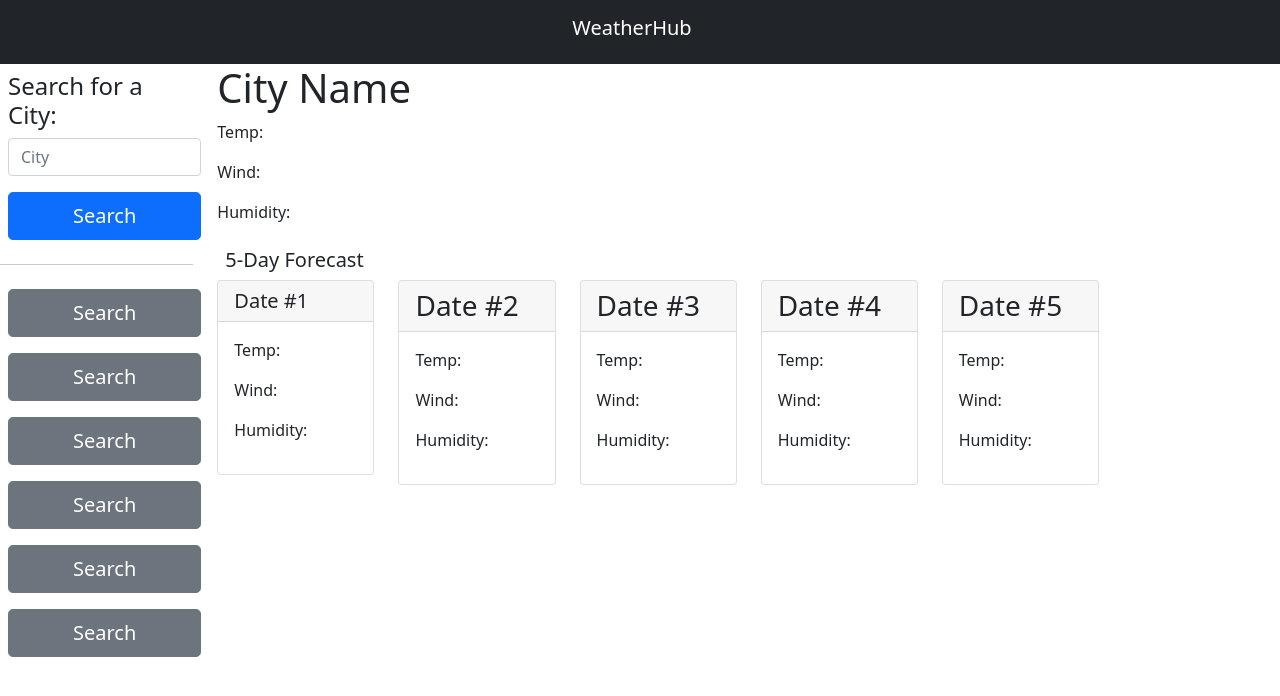
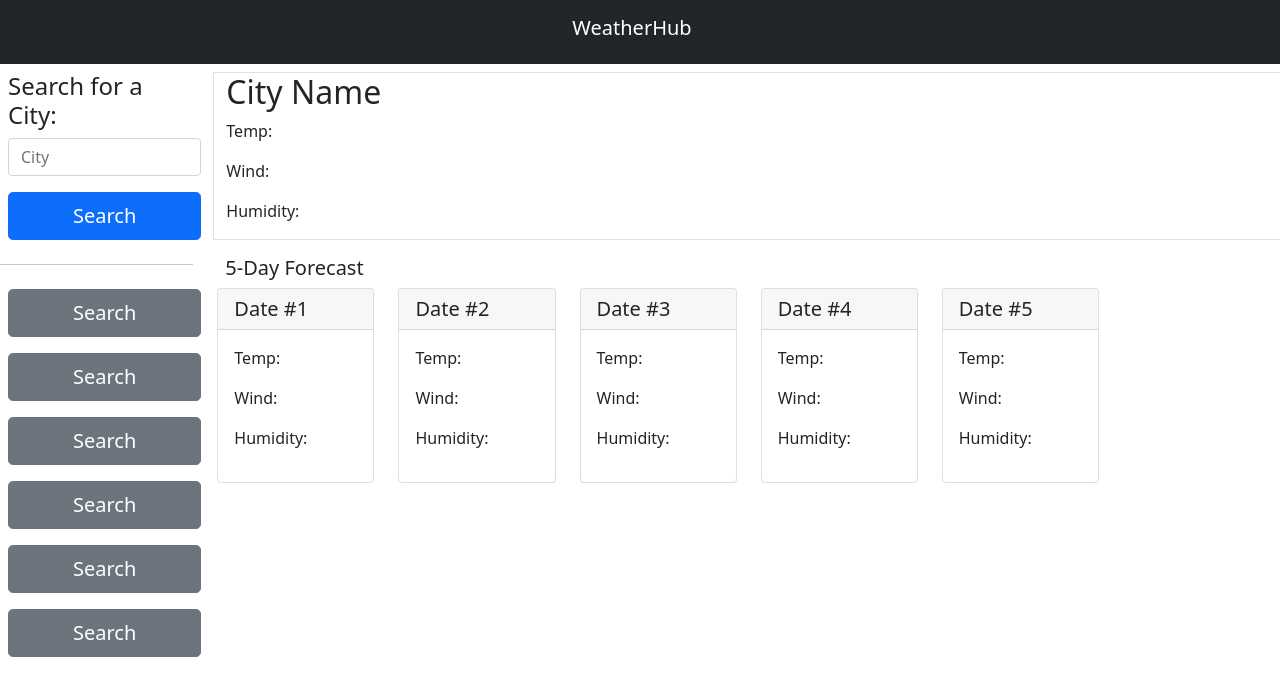
Before and after one commit to jeffreyvicente/06-CityCast, a plain HTML site: page index.html in a window 1280 px wide. Drawn offline with nearby package versions, Linux system fonts and the light colour scheme.

Commit message:
Made changes to HTML. Added event listener

```diff
--- a/assets/scripts/script.js
+++ b/assets/scripts/script.js
@@ -0,0 +1,12 @@
+var searchButton = document.querySelector("#search-button");
+
+
+
+
+
+
+
+searchButton.addEventListener("click", function(){
+
+    console.log("Search button has been clicked!");
+})
--- a/index.html
+++ b/index.html
@@ -5,6 +5,7 @@
     <meta http-equiv="X-UA-Compatible" content="IE=edge">
     <meta name="viewport" content="width=device-width, initial-scale=1.0">
 
+    <!-- Bootstrap resources linked to html-->
     <link
     href="https://cdn.jsdelivr.net/npm/bootstrap@5.1.3/dist/css/bootstrap.min.css"
     rel="stylesheet"
@@ -26,9 +27,9 @@
         <div class="row">
           <div class="col-sm-12 col-lg-2">
             <h4 class="m-2">Search for a City: </h4>
-            <input type="password" class="form-control m-2" id="inputPassword2" placeholder="City"></input>
+            <input type="password" class="form-control m-2" id="search-field" placeholder="City"></input>
 
-            <button type="button" class="btn btn-primary m-2 btn-lg btn-block w-100">Search</button>
+            <button type="button" id="search-button" class="btn btn-primary m-2 btn-lg btn-block w-100">Search</button>
             <hr class=" w-100">
 
             <button type="button" class="btn btn-secondary m-2 btn-lg btn-block w-100">Search</button>
@@ -47,8 +48,8 @@
               <div class="row align-items-end">
 
               <!-- Uses a combination of col-* values to make full-size on small devices and half-size on medium or larger devices -->
-                <div class="col-12 ">
-                  <h1>City Name</h1>
+                <div class="border m-2 col-12 ">
+                  <h2>City Name</h2>
                   <p>Temp: </p>
                   <p>Wind: </p>
                   <p>Humidity: </p>
@@ -81,9 +82,9 @@
                   </div>
                   <div class="col-12 col-sm-6 col-lg-2 mb-3">
                     <div class="card">
-                      <h3 class="card-header">
+                      <h5 class="card-header">
                         Date #2
-                      </h3>
+                      </h5>
                       <div class="card-body">
                         <p>Temp: </p>
                         <p>Wind: </p>
@@ -94,9 +95,9 @@
                   </div>
                   <div class="col-12 col-sm-6 col-lg-2 mb-3">
                     <div class="card">
-                      <h3 class="card-header">
+                      <h5 class="card-header">
                         Date #3
-                      </h3>
+                      </h5>
                       <div class="card-body">
                         <p>Temp: </p>
                         <p>Wind: </p>
@@ -107,9 +108,9 @@
                   </div>
                   <div class="col-12 col-sm-6 col-lg-2 mb-3">
                     <div class="card">
-                      <h3 class="card-header">
+                      <h5 class="card-header">
                         Date #4
-                      </h3>
+                      </h5>
                       <div class="card-body">
                         <p>Temp: </p>
                         <p>Wind: </p>
@@ -121,9 +122,9 @@
 
                   <div class="col-12 col-sm-6 col-lg-2 ">
                     <div class="card">
-                      <h3 class="card-header">
+                      <h5 class="card-header">
                         Date #5
-                      </h3>
+                      </h5>
                       <div class="card-body">
                         <p>Temp: </p>
                         <p>Wind: </p>
@@ -153,4 +154,6 @@
     integrity="sha384-ka7Sk0Gln4gmtz2MlQnikT1wXgYsOg+OMhuP+IlRH9sENBO0LRn5q+8nbTov4+1p"
     crossorigin="anonymous"
   ></script>
+
+  <script src = "./assets/scripts/script.js"></script>
 </html>
```
